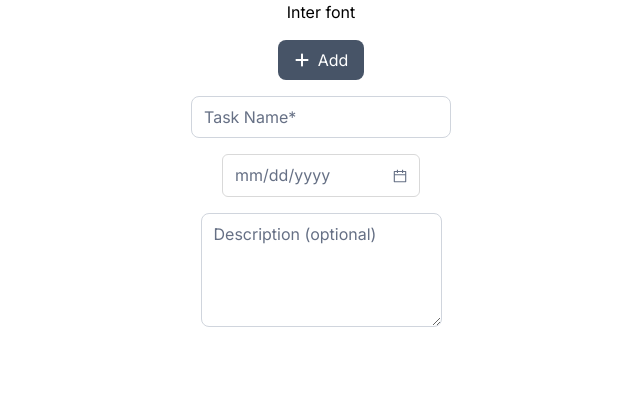
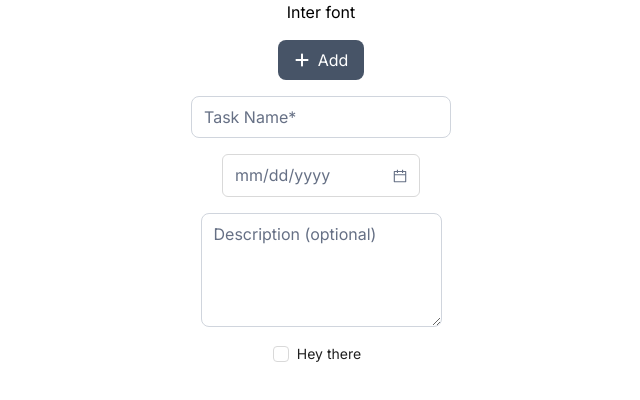
Before and after one commit to stechx1/todo-app, a React (Create React App) app: page / in a window 1280 px wide. Shown: the top 400 px of the page, without its empty margins (319-959 px from the left). Built offline with nearby package versions, Linux system fonts and the light colour scheme.

Commit message:
feat(components): add checkbox component

```diff
--- a/src/App.tsx
+++ b/src/App.tsx
@@ -1,16 +1,18 @@
-import { Button, Input, DatePicker, TextArea } from './components';
+import { Button, Input, DatePicker, TextArea, Checkbox } from './components';
 import { FaPlus } from 'react-icons/fa6';
 
 function App() {
   return (
-    <div className='flex flex-col items-center gap-4'>
+    <div className='flex flex-col justify-center items-center gap-4'>
       <p>Inter font</p>
       <Button icon={<FaPlus />}>Add</Button>
       <Input placeholder={'Task Name*'} />
 
-      <DatePicker placeholder='mm/dd/yyyy' format="MM/DD/YYYY" />
+      <DatePicker placeholder='mm/dd/yyyy' format='MM/DD/YYYY' />
 
-      <TextArea placeholder={"Description (optional)"} rows={4} />
+      <TextArea placeholder={'Description (optional)'} rows={4} />
+
+      <Checkbox>Hey there</Checkbox>
     </div>
   );
 }
--- /dev/null
+++ b/src/components/Checkbox/Checkbox.tsx
@@ -0,0 +1,13 @@
+import { Checkbox as AntCheckbox, CheckboxProps } from 'antd';
+
+export const Checkbox: React.FC<CheckboxProps> = ({
+  children,
+  onChange,
+  ...props
+}) => {
+  return (
+    <AntCheckbox onChange={onChange} {...props}>
+      {children}
+    </AntCheckbox>
+  );
+};
--- /dev/null
+++ b/src/components/Checkbox/index.ts
@@ -0,0 +1 @@
+export * from './Checkbox';
--- a/src/components/index.ts
+++ b/src/components/index.ts
@@ -1,3 +1,4 @@
 export * from './Button';
 export * from './Input';
 export * from './DatePicker';
+export * from './Checkbox';
--- a/src/index.css
+++ b/src/index.css
@@ -2,19 +2,44 @@
 @tailwind components;
 @tailwind utilities;
 
-*{
-  font-family: "Inter", sans-serif;
+* {
+  font-family: 'Inter', sans-serif;
 }
 
-.ant-picker .ant-picker-input >input {
+.ant-picker .ant-picker-input > input {
   font-size: 16px;
 }
 
-.ant-picker .ant-picker-suffix{
-  color: #667085
+.ant-picker .ant-picker-suffix {
+  color: #667085;
 }
 
 .ant-picker .ant-picker-input > input::placeholder {
   color: #667085 !important;
   font-size: 16px;
 }
+
+.ant-checkbox-checked .ant-checkbox-inner {
+  background-color: #f9f5ff;
+  border-color: #7f56d9;
+  border: 1px solid #7f56d9;
+}
+
+.ant-checkbox-checked .ant-checkbox-inner::after {
+  border-color: #7f56d9 !important;
+  color: #7f56d9 !important;
+}
+
+.ant-checkbox-checked .ant-checkbox-inner:hover,
+.ant-checkbox-checked .ant-checkbox-inner:focus,
+.ant-checkbox-checked .ant-checkbox-inner:active {
+  border-color: #7f56d9 !important;
+  color: #7f56d9;
+}
+
+.ant-checkbox-wrapper:hover .ant-checkbox-inner,
+.ant-checkbox:hover .ant-checkbox-inner,
+.ant-checkbox-input:focus .ant-checkbox-inner {
+  border-color: #7f56d9 !important;
+  background-color: #f9f5ff !important;
+}
```
